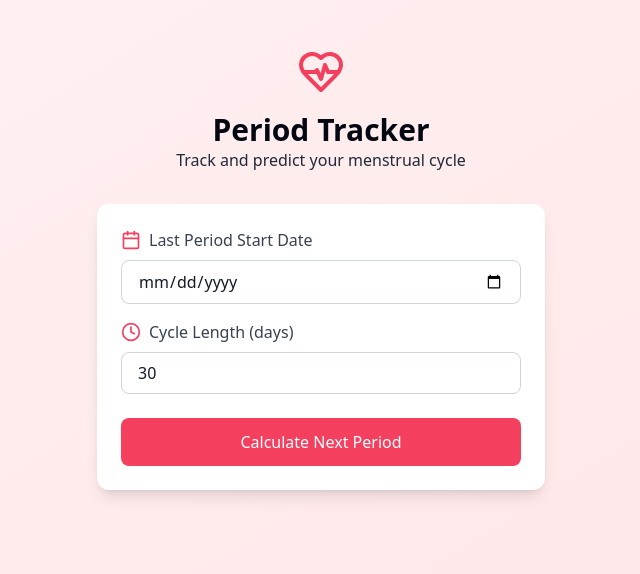
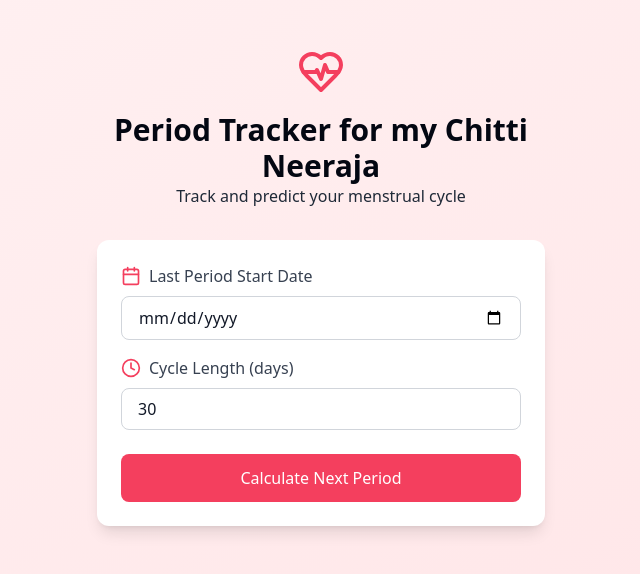
Before and after one commit to GADDAMEEDIMANOJKUMAR/mensuration-period, a React (Vite) app: page / in a window 1280 px wide. Shown: the top 574 px of the page, without its empty margins (319-959 px from the left). Built offline with nearby package versions, Linux system fonts and the light colour scheme.

Commit message:
Update App.tsx

```diff
--- a/src/App.tsx
+++ b/src/App.tsx
@@ -22,7 +22,7 @@ function App() {
           <div className="flex justify-center mb-4">
             <HeartPulse className="w-12 h-12 text-rose-500" />
           </div>
-          <h1 className="text-gray-950 font-extrabold text-3xl">Period Tracker</h1>
+          <h1 className="text-gray-950 font-extrabold text-3xl">Period Tracker for my Chitti Neeraja</h1>
           <p className="text-gray-800">Track and predict your menstrual cycle</p>
 
         </motion.div>
```
